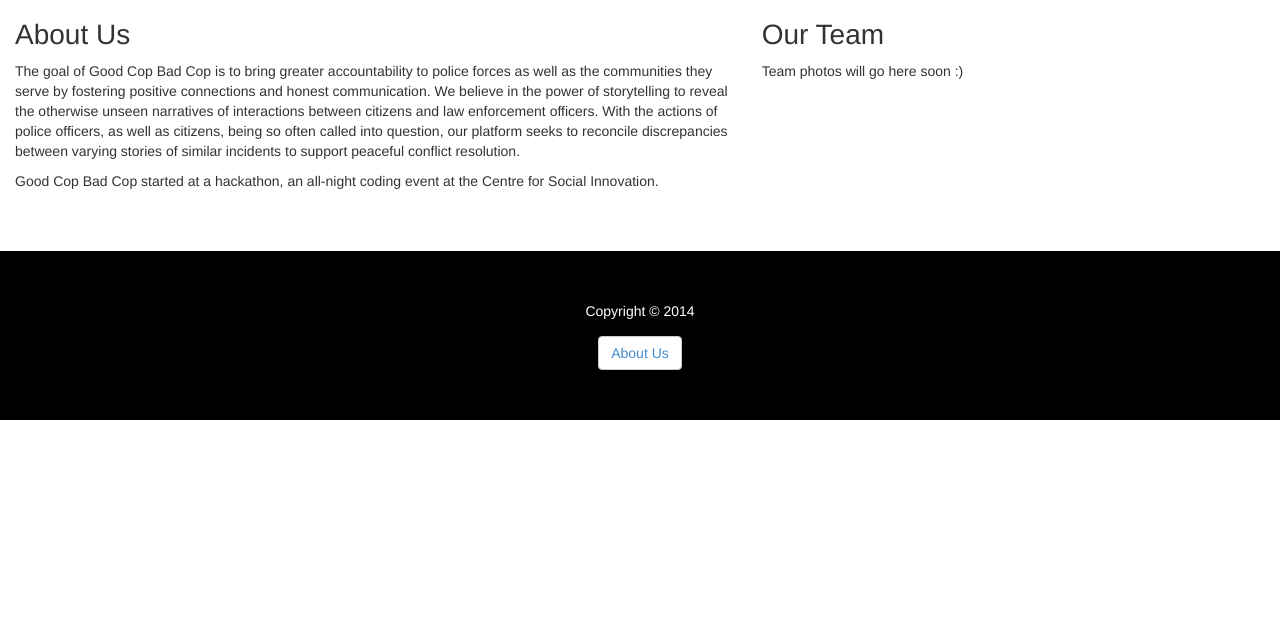
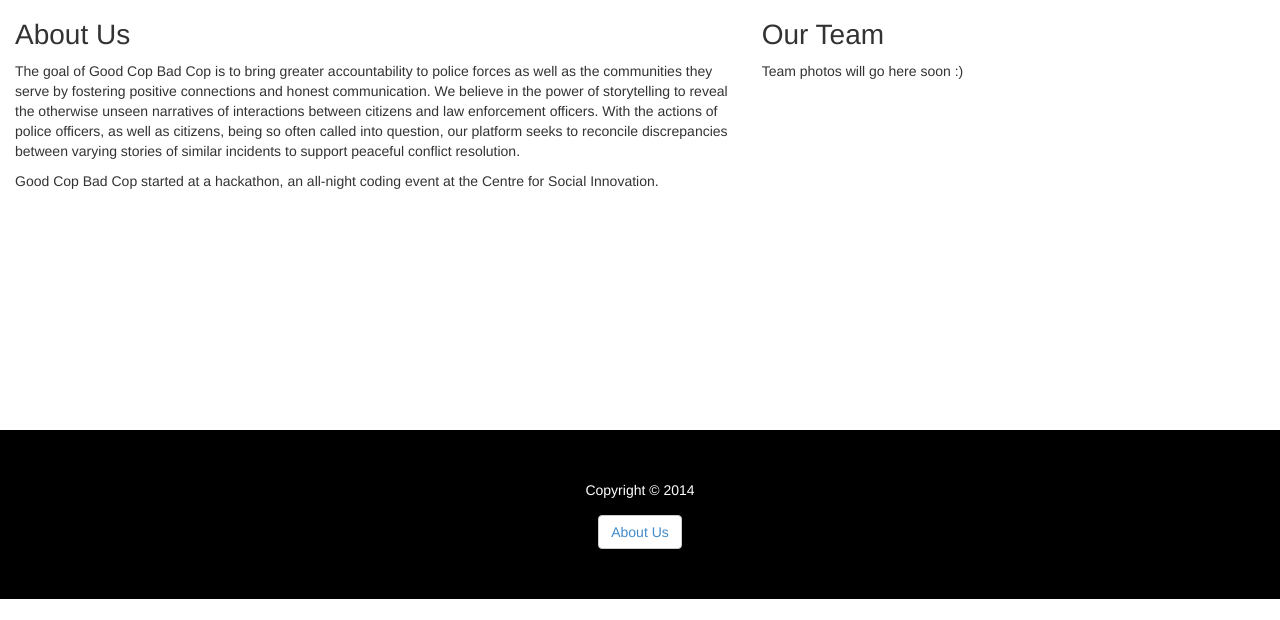
Before and after one commit to coffee-n-code/hackathon-team2, a PHP site: page /about.php in a window 1280 px wide. Shown: the part 52-672 px from the top of the page. Run offline with PHP 8.4, Linux system fonts and the light colour scheme.

Commit message:
footer update

```diff
--- a/about.php
+++ b/about.php
@@ -7,7 +7,7 @@
 		<?php include("includes/_header.php"); ?>
 
 		<div class="container-fluid">
-			<div class="row">
+			<div class="row about">
 				<div class="col-sm-7">
 					<h1>About Us</h1>
 					<p>The goal of Good Cop Bad Cop is to bring greater accountability to police forces as well as the communities they serve by fostering
--- a/css/sam.css
+++ b/css/sam.css
@@ -13,6 +13,11 @@
 		border-bottom:	1px solid #00aeef;
 	}
 
+	/* Other */
+	.about {
+		height:380px;
+	}
+
 
 /* Some utility classes */
 	.left {
```
